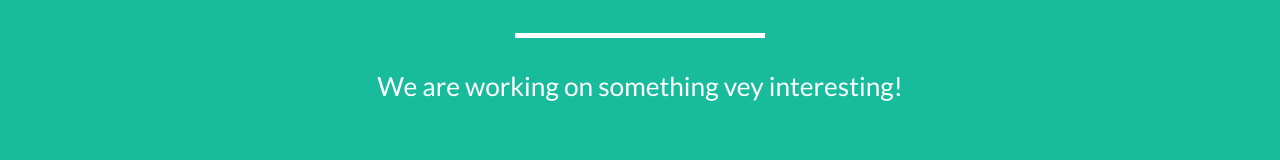
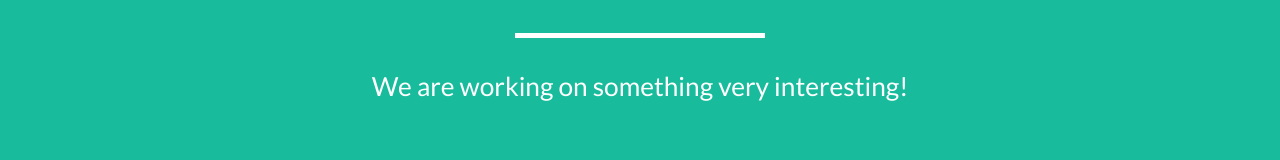
Before and after one commit to WexfordWebsiteMC/WexfordWebsiteMC.github.io, a plain HTML site: page index.html in a window 1280 px wide. Shown: the part 623-783 px from the top of the page. Drawn offline with nearby package versions, Linux system fonts and the light colour scheme.

Commit message:
change image

```diff
--- a/index.html
+++ b/index.html
@@ -78,7 +78,7 @@
                     <div class="intro-text">
                         <span class="name">Coming soon</span>
                         <hr class="star-light">
-                        <span class="skills">We are working on something vey interesting!</span>
+                        <span class="skills">We are working on something very interesting!</span>
                     </div>
                 </div>
             </div>
```
